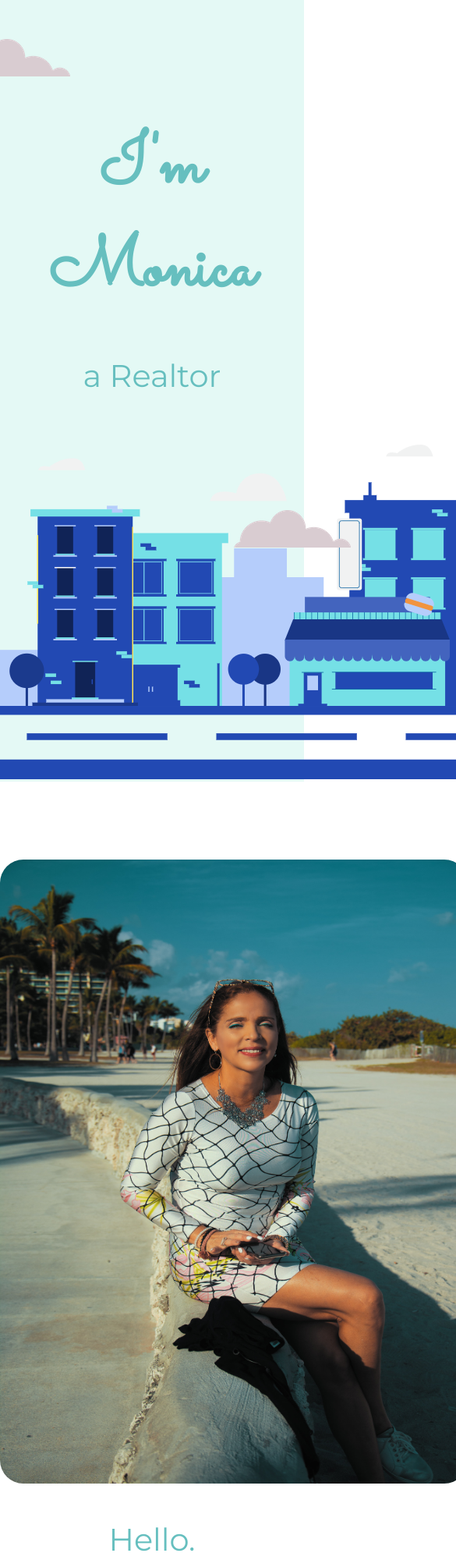
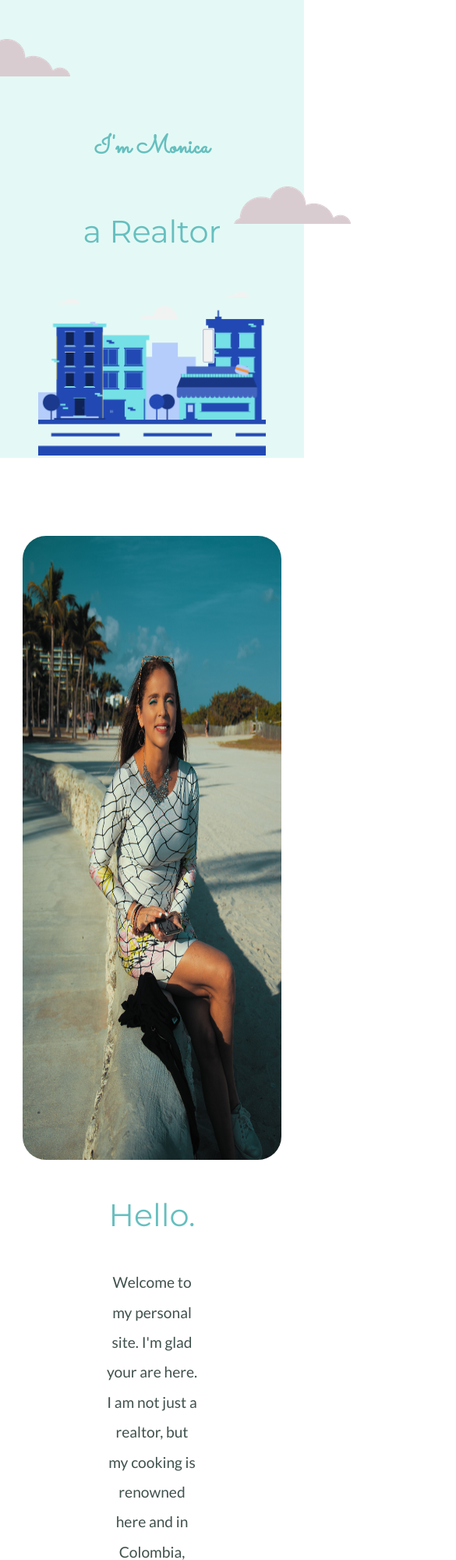
Before and after one commit to jwsscott777/Monica-Lores-Rodriguez, a plain HTML site: page index.html in a window 390 px wide. Shown: the top 2000 px of the page at 78% size, 585 px wide, since content can reach past the window. Drawn offline with Linux system fonts and the light colour scheme.

Commit message:
Adjusted responsiveness

```diff
--- a/css/styles.css
+++ b/css/styles.css
@@ -134,3 +134,36 @@ a:hover {
   background-image: linear-gradient(to bottom, #3cb0fd, #3498db);
   text-decoration: none;
 }
+@media screen and (max-width: 1500px) {
+  h1 {
+    font-size: 2rem;
+    padding: 1rem 0rem;
+  }
+  p {
+    font-size: 1.2rem;
+    object-position: top;
+  }
+}
+
+@media screen and (max-width: 500px) {
+  p {
+    margin-bottom: 5rem;
+    padding: 0;
+  }
+  .top-container {
+    width: 100%;
+  }
+  .building {
+    width: 75%;
+  }
+
+  .img1 {
+    width: 85%;
+  }
+  .img2 {
+    width: 80%;
+  }
+  .img3 {
+    width: 80%;
+  }
+}
--- a/index.html
+++ b/index.html
@@ -25,7 +25,7 @@
       <h1>I'm Monica</h1>
       <h2 class="subTitle">a Realtor</h2>
       <img class="bottom-cloud" src="images/cloud.png" alt="cloud" />
-      <img src="images/background-041.png" alt="mountain" />
+      <img class="building" src="images/background-041.png" alt="mountain" />
     </div>
     <div class="middle-container">
       <div class="profile">
```
